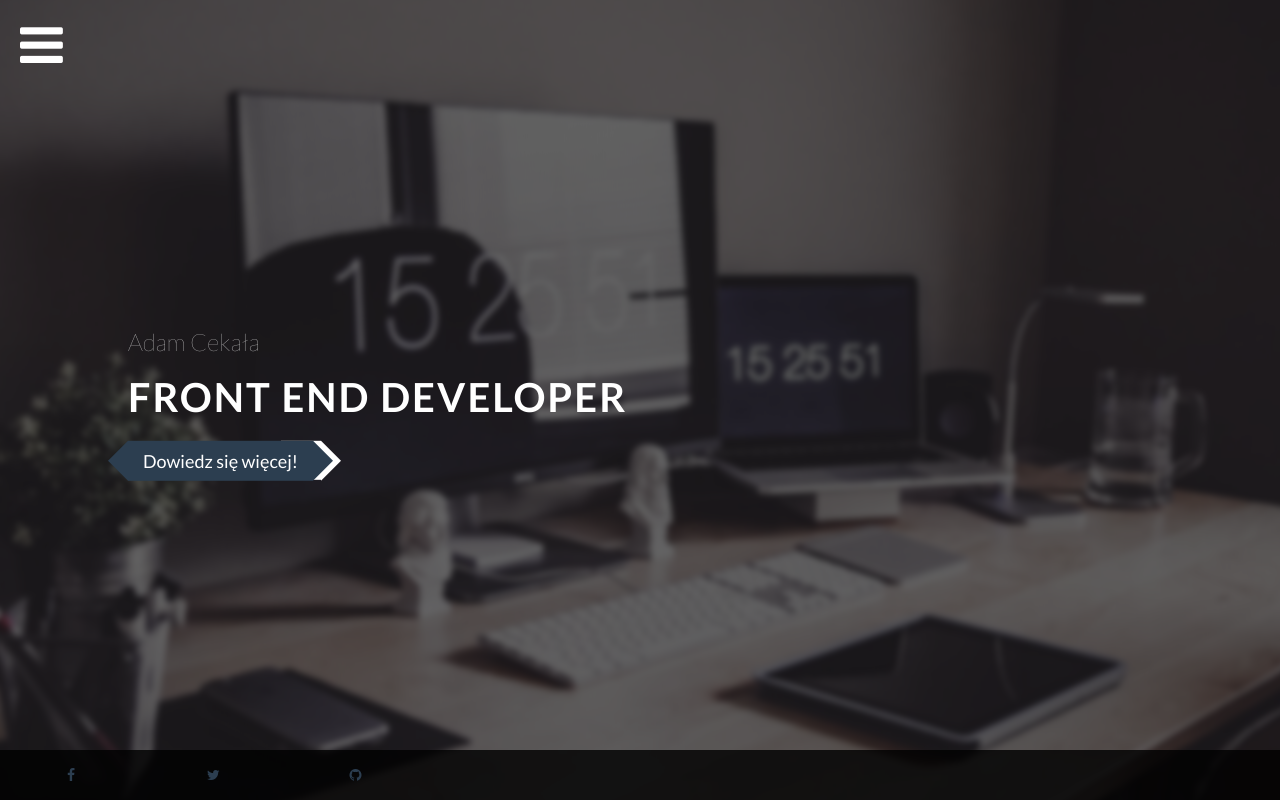
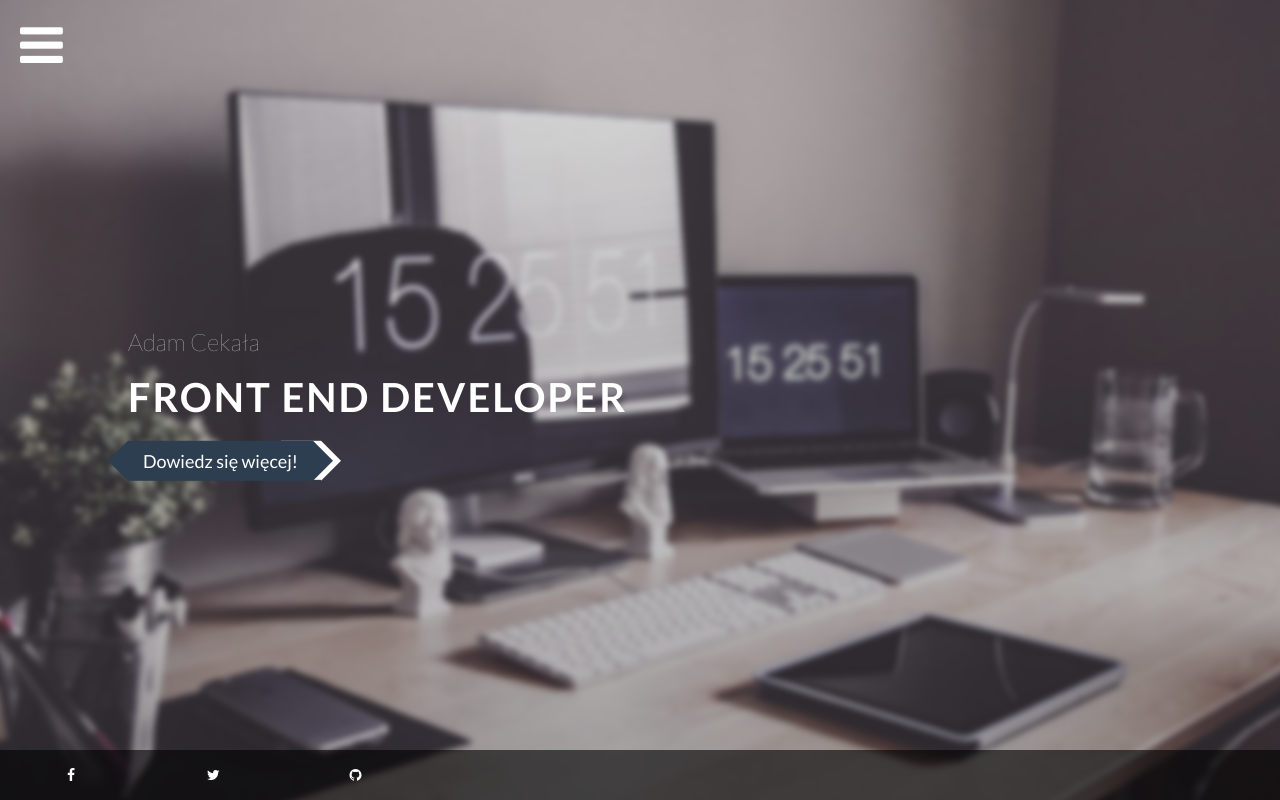
Before and after one commit to AdamCekala1/Portfolio, a React app: page / in a window 1280 px wide. Built offline with nearby package versions, Linux system fonts and the light colour scheme; no server answers; what redux-immutable-state-invariant would draw is missing.

Commit message:
zmiana styli

```diff
--- a/src/css/styles.scss
+++ b/src/css/styles.scss
@@ -183,7 +183,7 @@ p{
         left:-5%;
         width:110%;
         height:110%;
-        background: linear-gradient(0deg,rgba(0,0,0,0.6),rgba(0,0,0,0.6)), url('../img/home.jpg');
+        background: linear-gradient(0deg,rgba(0,0,0,0.3),rgba(0,0,0,0.1)), url('../img/home.jpg');
         background-size: cover;
         background-position: center;
         filter: blur(3px);
@@ -403,7 +403,7 @@ footer{
     height:$footer-height;
     width:100vw;
     margin-top: -$footer-height;
-    background:rgba(0,0,0,0.8);
+    background:rgba(0,0,0,0.6);
     position: relative;
     z-index:10;
     .social{
@@ -411,14 +411,14 @@ footer{
         width:100vw;
         position: relative;
         a{
-            color:$motive-color;
+            color:#fff;
             width:1/3*100%;
             height:$footer-height;
             display:inline-block;
             transition: all 0.3s ease-out;
             &:hover{
                 background:rgba(0,0,0,0.8);
-                color:lighten($motive-color,25%)
+                color:lighten($motive-color,50%)
             }
         }
         @media (min-width:$md){
```
Also changed, not shown: docs/index.html (+1 -1 lines), docs/asset-manifest.json, src/css/styles.css, 11 other files.
